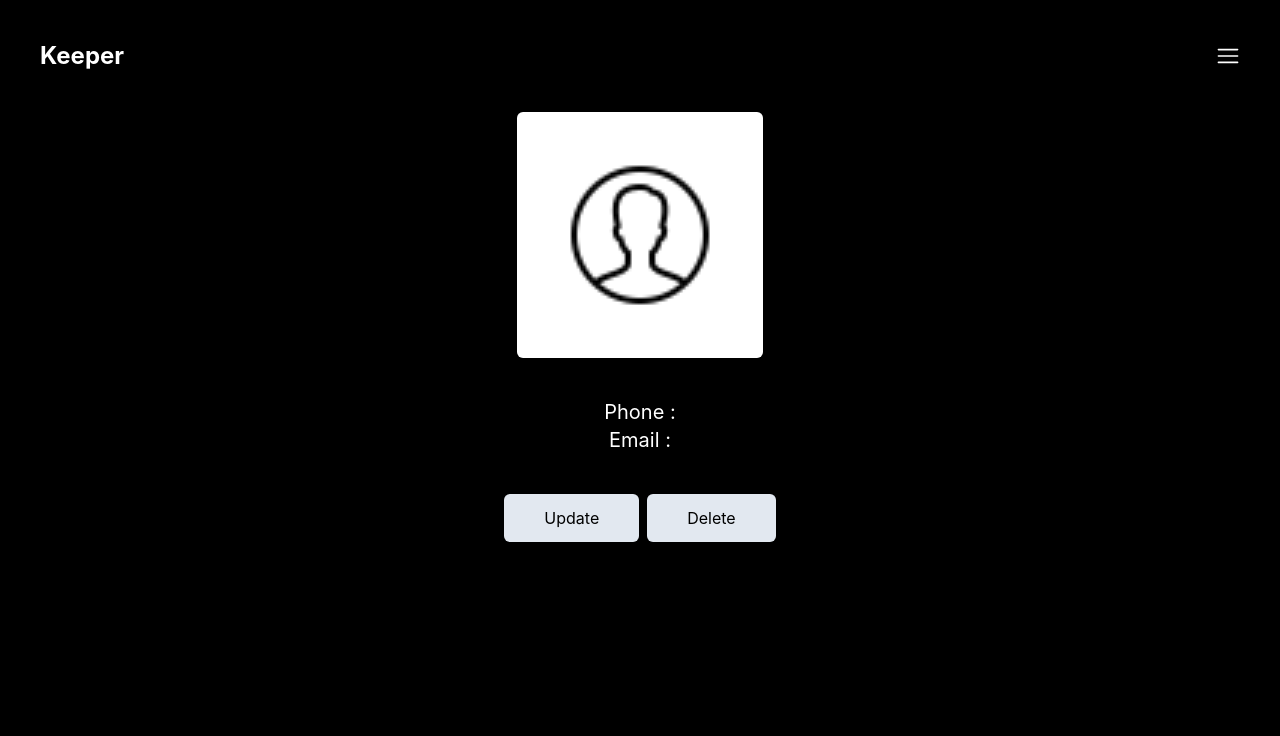
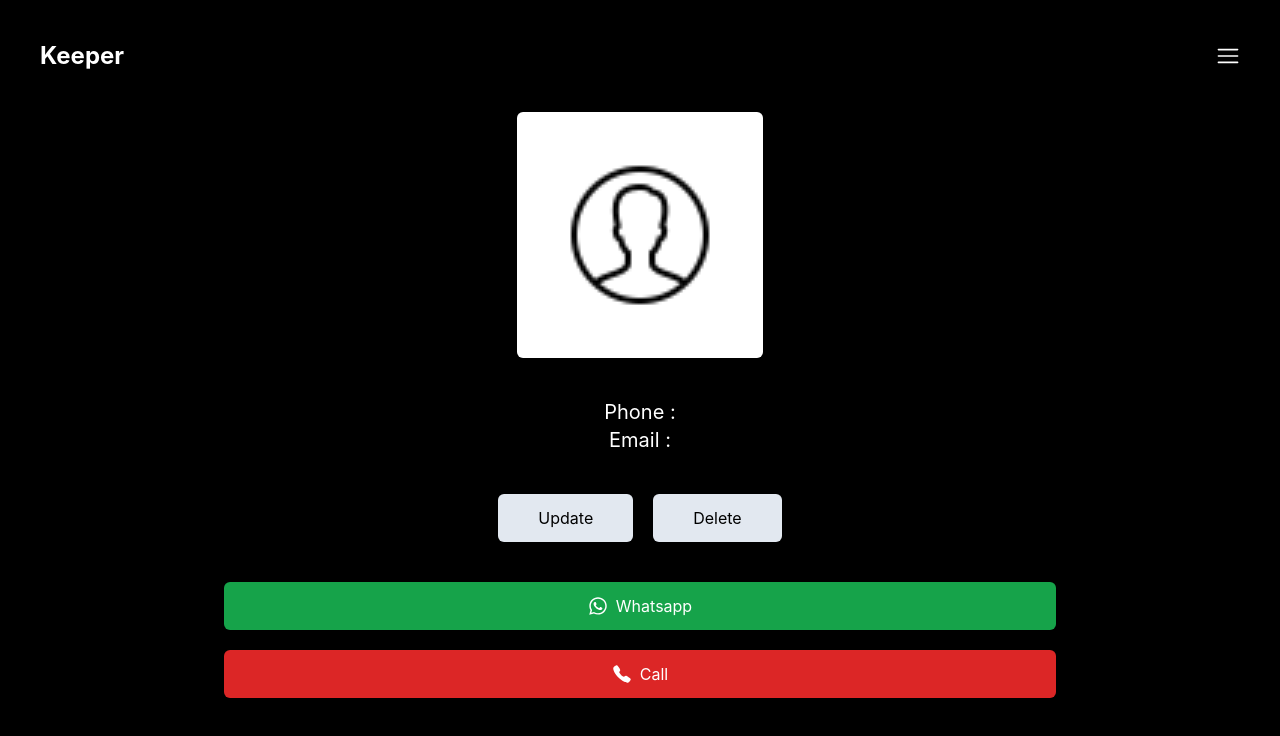
Before and after one commit to dibyendu02/mycontacts, a React (Create React App) app: page /contacts/1 in a window 1280 px wide. Shown: the top 736 px of the page. Built offline with nearby package versions, Linux system fonts and the light colour scheme; no server answers.

Commit message:
whatsapp and call added

```diff
--- a/src/pages/SingleContact.js
+++ b/src/pages/SingleContact.js
@@ -4,6 +4,8 @@ import axios from "axios";
 import Cookies from "universal-cookie";
 import user from "../user-avatar.png";
 import { URL } from "../App";
+import { FaWhatsapp } from "react-icons/fa";
+import { IoCall } from "react-icons/io5";
 
 const SingleContact = () => {
   const [contact, setContact] = useState([]);
@@ -41,6 +43,10 @@ const SingleContact = () => {
       console.error("deleting failed:", error.message);
     }
   };
+  const openWhatsapp = () => {
+    var whatsappURL = 'https://wa.me/' + contact.phone;
+    window.open(whatsappURL, '_blank');
+  }
 
   useEffect(() => {
     fetchContact();
@@ -55,7 +61,7 @@ const SingleContact = () => {
         <h1>Phone : {contact.phone}</h1>
         <h1>Email : {contact.email}</h1>
       </div>
-      <div className="flex gap-2">
+      <div className="flex gap-5">
         <button className="bg-slate-200 px-10 py-3 rounded-md text-md">
           Update
         </button>
@@ -67,6 +73,16 @@ const SingleContact = () => {
         >
           Delete
         </button>
+      </div>
+      <div className="flex flex-col gap-5">
+        <div onClick={openWhatsapp} className="bg-green-600 text-white w-[65vw] p-3 flex justify-center items-center gap-2 rounded-md ">
+          <FaWhatsapp size={20}/>
+          <h1>Whatsapp</h1>
+        </div>
+        <a href={`tel:${contact.phone}`} className="bg-red-600 text-white w-[65vw] p-3 flex justify-center items-center gap-2 rounded-md ">
+          <IoCall size={20}/>
+          <h1>Call</h1>
+        </a>
       </div>
 
       {isOpen && (
```
